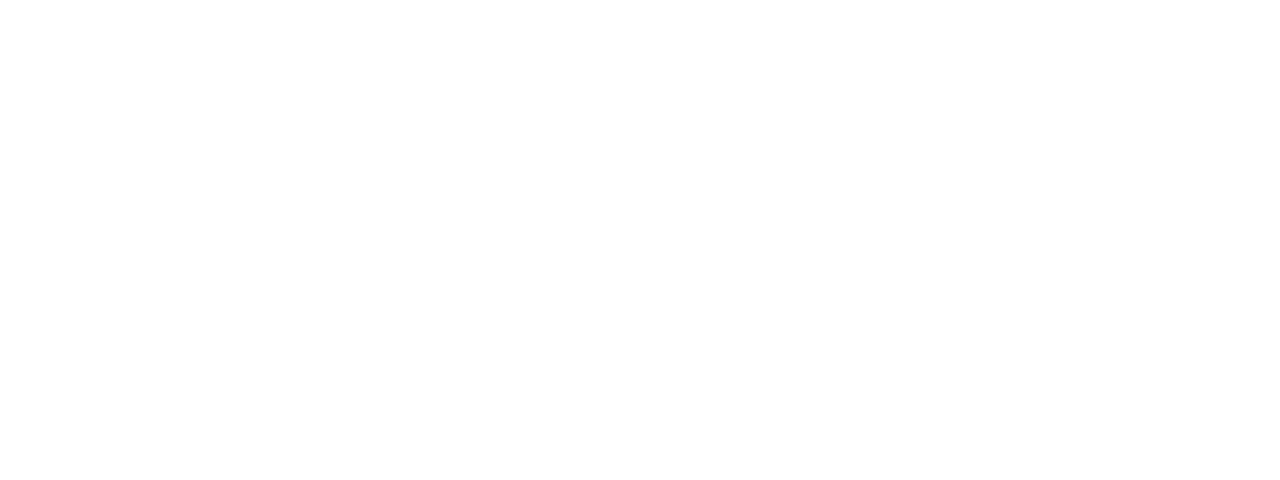
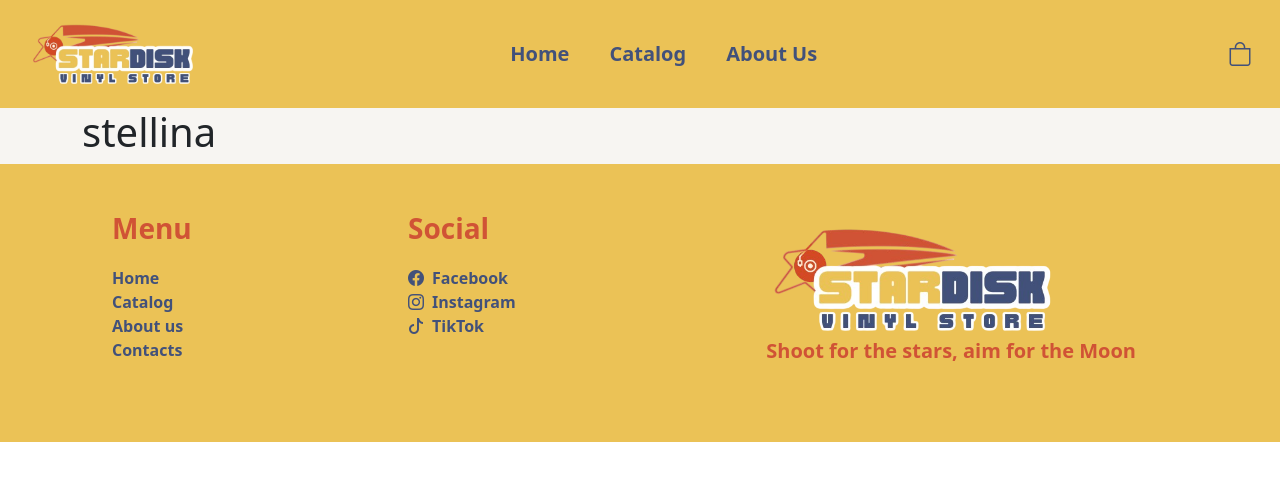
Before and after one commit to LucaStellato/stardisk_react, a React (Vite) app: page /cart in a window 1280 px wide. Before the commit this address had no page. Shown: the top 480 px of the page. Built offline with nearby package versions, Linux system fonts and the light colour scheme; no server answers.

Commit message:
improve component structure ,enhance styling for Jumbotron and DetailPage

```diff
--- a/src/App.css
+++ b/src/App.css
@@ -29,18 +29,9 @@ a {
     color: #D05335 !important;
 }
 
-/* JUMBOTRON */
-
-.jumbo {
-    background-image: url(https://levitation.fm/cdn/shop/collections/vinyl-761556_1024x1024.jpg?v=1735924100);
-    background-position: center;
-    background-size: cover;
-    width: 100%;
-    height: 450px;
-}
 
 .text-red {
-    color: #D05335;
+    color: #D05335 !important;
 }
 
 .text-blue {
@@ -69,6 +60,25 @@ a {
 
 .bg-lightyellow {
     background-color: #f7f5f2;
+}
+
+/* JUMBOTRON */
+
+.jumbo {
+    background-image: url(https://levitation.fm/cdn/shop/collections/vinyl-761556_1024x1024.jpg?v=1735924100);
+    background-position: center;
+    background-size: cover;
+    width: 100%;
+    height: 450px;
+}
+
+.slogan {
+    transition: all 2s ease-out;
+}
+
+.slogan:hover {
+    scale: 1.03;
+    rotate: -5deg;
 }
 
 /* VINYLS */
@@ -136,3 +146,9 @@ a {
     margin-left: 28%;
     transition-delay: 0.5s;
 }
+
+/* CART */
+
+.cart-section {
+    width: 175px;
+}
--- a/src/App.jsx
+++ b/src/App.jsx
@@ -15,7 +15,7 @@ function App() {
           <Route element={<DefaultLayout />}>
             <Route path="/" element={<HomePage />} />
             <Route path="/vinyls" element={<VinylsPage />} />
-            <Route path='/vinyls/:slug' element={<DetailPage />} />
+            <Route path='/:slug' element={<DetailPage />} />
           </Route>
         </Routes>
       </BrowserRouter>
--- a/src/components/Header.jsx
+++ b/src/components/Header.jsx
@@ -1,23 +1,23 @@
-import HomePage from '../pages/HomePage'
-import { NavLink } from 'react-router-dom'
+import { Link, NavLink } from 'react-router-dom'
 
 export default function Header() {
     return (
         <>
             <nav className="navbar navbar-expand-lg bg-yellow">
-                <div className="container-fluid d-flex">
-                    <a className="navbar-brand p-3 " href="#"><img src="/StarDISK-final-logo.png" style={{ height: '60px' }} /></a>
+                <div className="container-fluid d-flex align-items-center">
+                    <Link to={`/`} className="navbar-brand p-3 flex-1 d-flex justify-content-start"><img src="/StarDISK-final-logo.png" style={{ height: '60px' }} />
+                    </Link>
                     <button className="navbar-toggler" type="button" data-bs-toggle="collapse" data-bs-target="#navbarNav" aria-controls="navbarNav" aria-expanded="false" aria-label="Toggle navigation">
                         <span className="navbar-toggler-icon"></span>
                     </button>
-                    <div className="collapse navbar-collapse fs-5 pe-3" id="navbarNav">
-                        <ul className="navbar-nav text-blue ms-auto fw-bold">
-                            <li className="nav-item">
+                    <div className="collapse navbar-collapse fs-5 flex-grow-0" id="navbarNav">
+                        <ul className="navbar-nav text-blue fw-bold">
+                            <li className="nav-item me-4">
                                 <NavLink className="nav-link" to="/">
                                     Home
                                 </NavLink>
                             </li>
-                            <li className="nav-item">
+                            <li className="nav-item me-4">
                                 <NavLink className="nav-link" to="/vinyls">
                                     Catalog
                                 </NavLink>
@@ -28,6 +28,13 @@ export default function Header() {
 
                         </ul>
                     </div>
+                    <div className='flex-1 d-flex juustify-content-end'>
+                        <div className='cart-section text-end'>
+                            <Link to={'/'}>
+                                <i className="bi bi-bag text-blue fs-4 p-3"></i>
+                            </Link>
+                        </div>
+                    </div>
                 </div>
             </nav>
         </>
--- a/src/components/Jumbotron.jsx
+++ b/src/components/Jumbotron.jsx
@@ -4,7 +4,7 @@ export default function Jumbotron() {
             <div className=" jumbo">
                 <div className="container d-flex p-5 h-100">
                     <div className="d-flex justify-content-center align-items-start h-100">
-                        <img className="h-100" src="/slogan.png" alt="slogan" />
+                        <img className="h-100 slogan" src="/slogan.png" alt="slogan" />
                     </div>
 
 
--- a/src/pages/DetailPage.jsx
+++ b/src/pages/DetailPage.jsx
@@ -19,21 +19,61 @@ export default function DetailPage() {
 
     return (
         <>
-            <div>
+            <div className="bg-lightyellow">
                 <div className="container">
                     <div className="row">
                         {!currentVinyl ? (
                             <h1>stellina</h1>
                         ) : (
                             <>
-                                <div className="col">
+                                <div className="col-7 p-5">
+                                    <img className="card-img-top p-5" src={`${currentVinyl.img_url}`} alt="Title" />
                                 </div>
-                                <div className="col">
-                                    <div className="card">
-                                        <img className="card-img-top" src={`${currentVinyl.img_url}`} alt="Title" />
-                                        <div className="card-body">
-                                            <h4 className="card-title">{`${currentVinyl.name}`}</h4>
-                                            <p className="card-text">{`${currentVinyl.description}`}</p>
+                                <div className="col-5 p-5 bg-lightyellow">
+                                    <div className="card border-0 ">
+                                        <div className="card-body bg-lightyellow ps-5">
+                                            <h1 className="card-title fw-bold text-center text-red pb-4 mt-5">{`${currentVinyl.name}`}</h1>
+                                            <p className="fw-bold fs-3 text-blue">Artist Name:
+                                                <span className="text-yellow ms-2">
+                                                    {`${currentVinyl.artist_name}`}
+                                                </span>
+                                            </p>
+                                            <p className="fw-bold fs-3 text-blue">Release Year:
+                                                <span className="text-yellow ms-2">
+                                                    {`${currentVinyl.release_year}`}
+                                                </span>
+                                            </p>
+
+                                            <p className="fw-bold fs-3 text-blue">Genre:
+                                                <span className="text-yellow ms-2">
+                                                    {`${currentVinyl.genre_name}`}
+                                                </span>
+                                            </p>
+
+                                            <p className="fw-bold fs-3 text-blue">Record Label:
+                                                <span className="text-yellow ms-2">
+                                                    {`${currentVinyl.record_label}`}
+                                                </span>
+                                            </p>
+
+                                            <p className="card-text fs-3 text-blue fw-bold">Price:
+                                                {currentVinyl.discount > 0 ? (
+                                                    <>
+                                                        <span>
+                                                            {` ${(currentVinyl.full_price * (1 - currentVinyl.discount / 100)).toFixed(2)}€`}
+                                                        </span>
+                                                        <span className="text-decoration-line-through ms-2 text-yellow">
+                                                            {`${currentVinyl.full_price}€`}
+                                                        </span>
+                                                        <span className="text-red ms-2">
+                                                            {`-${currentVinyl.discount}%`}
+                                                        </span>
+                                                    </>
+                                                ) : (
+                                                    <span>{`${currentVinyl.full_price} €`}</span>
+                                                )}
+                                            </p>
+
                                         </div>
                                     </div>
 
@@ -44,7 +84,7 @@ export default function DetailPage() {
 
                     </div>
                 </div>
-            </div>
+            </div >
         </>
     )
 }
--- a/src/pages/HomePage.jsx
+++ b/src/pages/HomePage.jsx
@@ -7,10 +7,13 @@ import { Link } from "react-router-dom"
 export default function HomePage() {
 
     const [vinyls, setVinyls] = useState([])
+    const [turntables, setTurnTables] = useState([])
+
+
     useEffect(() => {
         axios.get('http://localhost:3000/api/products')
             .then(response => {
-                const filteredData = response.data.filter(item => item.discount > 0)
+                const filteredData = response.data.filter(item => item.discount > 0 && item.category === "vinyl")
                 console.log(filteredData)
                 setVinyls(filteredData)
             })
@@ -27,7 +30,7 @@ export default function HomePage() {
                             vinyls.map((vinyl) => (
                                 <div className="col" key={vinyl.product_id}>
 
-                                    <Link to={`/vinyls/${vinyl.slug}`}>
+                                    <Link to={`/${vinyl.slug}`}>
                                         <div className="card border-0">
                                             <img src={vinyl.img_url} className="card-img-top bg-lightyellow" alt="..." />
                                             <div className="card-body bg-lightyellow text-blue fw-bold">
@@ -45,9 +48,9 @@ export default function HomePage() {
 
                 </div>
             </div>
-            <div className="bg-blue d-flex justify-content-center align-items-center p-5">
+            <div className="bg-yellow d-flex justify-content-center align-items-center p-5">
                 <div className="container align-items-center d-flex justify-content-between">
-                    <p className="text-yellow fw-bold fs-3">Rivivi il sound. La tua collezione ti aspetta.</p>
+                    <p className="text-blue fw-bold fs-3">Rivivi il sound. La tua collezione ti aspetta.</p>
                     <button className="btn btn-lg rounded-pill bg-red">
                         <Link to='/vinyls'><span className="text-yellow fw-bold">Vai al catalogo</span></Link>
                     </button>
--- a/src/pages/VinylsPage.jsx
+++ b/src/pages/VinylsPage.jsx
@@ -27,7 +27,7 @@ export default function VinylsPage() {
 
                                 <div className="vinyl-box">
                                     <Link
-                                        to={`/vinyls/${vinyl.slug}`}>
+                                        to={`/${vinyl.slug}`}>
                                         <img
                                             src={vinyl.img_url}
                                             alt={vinyl.name}
```
